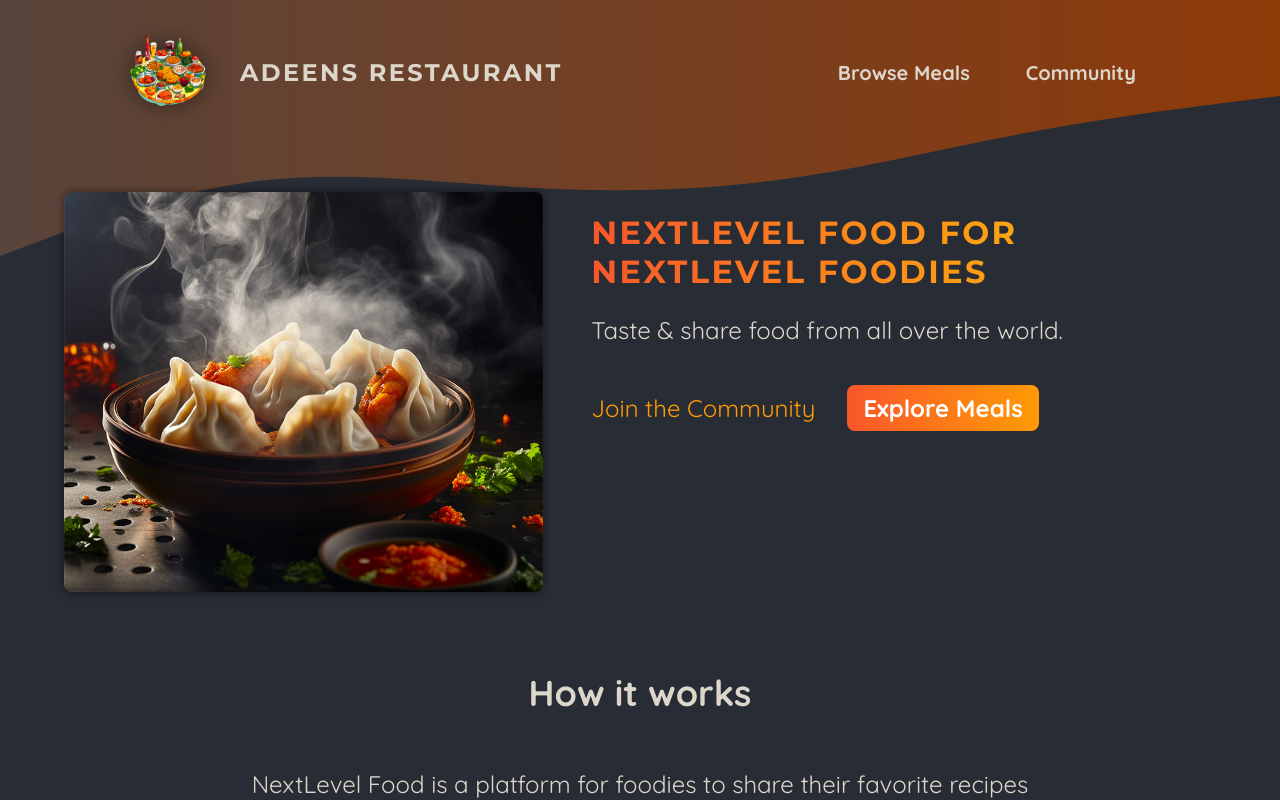
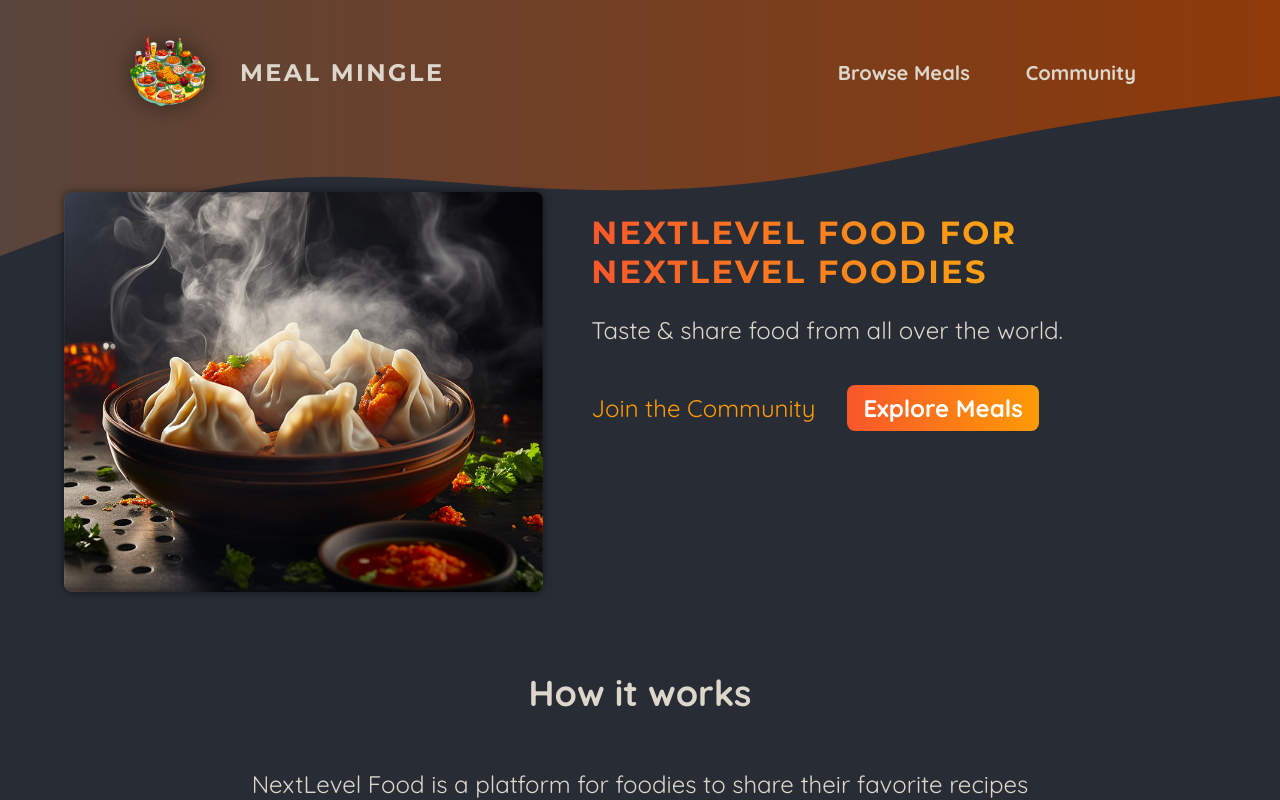
Before and after one commit to adeentaquie/MealMingle-MERN, a React (Vite) app in the folder client/: page / in a window 1280 px wide. Shown: the top 800 px of the page. Built offline with nearby package versions, Linux system fonts and the light colour scheme.

Commit message:
imports fixed

```diff
--- a/client/src/App.jsx
+++ b/client/src/App.jsx
@@ -1,5 +1,5 @@
 import { BrowserRouter as Router, Routes, Route } from "react-router-dom";
-import Home from "./pages/Login";
+import Home from "./pages/Home";
 import Layout from "./components/layout/Layout";
 
 function App() {
--- a/client/src/components/layout/main-header/MainHeader.jsx
+++ b/client/src/components/layout/main-header/MainHeader.jsx
@@ -11,7 +11,7 @@ export default function MainHeader() {
       <header className={classes.header}>
         <Link className={classes.logo} to="/">
           <img src={logoImg} alt="logo image" />
-          Adeens Restaurant
+          MEAL MINGLE
         </Link>
 
         <nav className={classes.nav}>
--- a/client/src/index.css
+++ b/client/src/index.css
@@ -29,7 +29,7 @@ body {
   color: #262626;
   text-transform: uppercase;
   background: linear-gradient(90deg, #f9572a, #ffc905);
-  -webkit-background-clip: text;
+  /* -webkit-background-clip: text; */
   -webkit-text-fill-color: transparent;
   background-size: cover;
   background-position: center;
--- a/client/src/pages/Login.jsx
+++ b/client/src/pages/Home.jsx
@@ -1,5 +1,5 @@
 import { Link } from 'react-router-dom';
-import classes from '../styling/Login.module.css';
+import classes from '../styling/Home.module.css';
 import ImageSlideshow from '../components/images/ImageSlideshow';
 
 export default function Home() {
```
Also changed, not shown: client/src/styling/Home.module.css (renamed from client/src/styling/Login.module.css).
